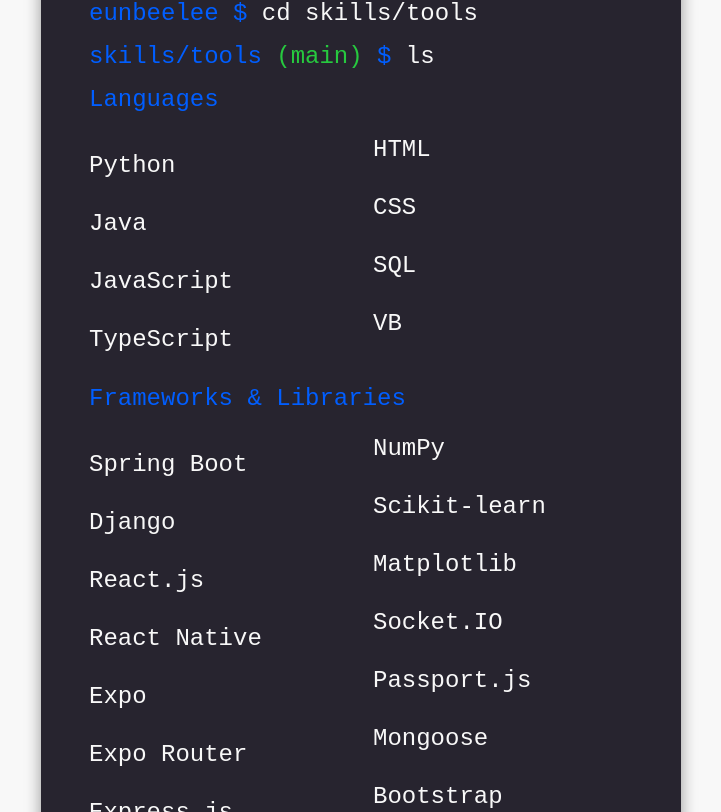
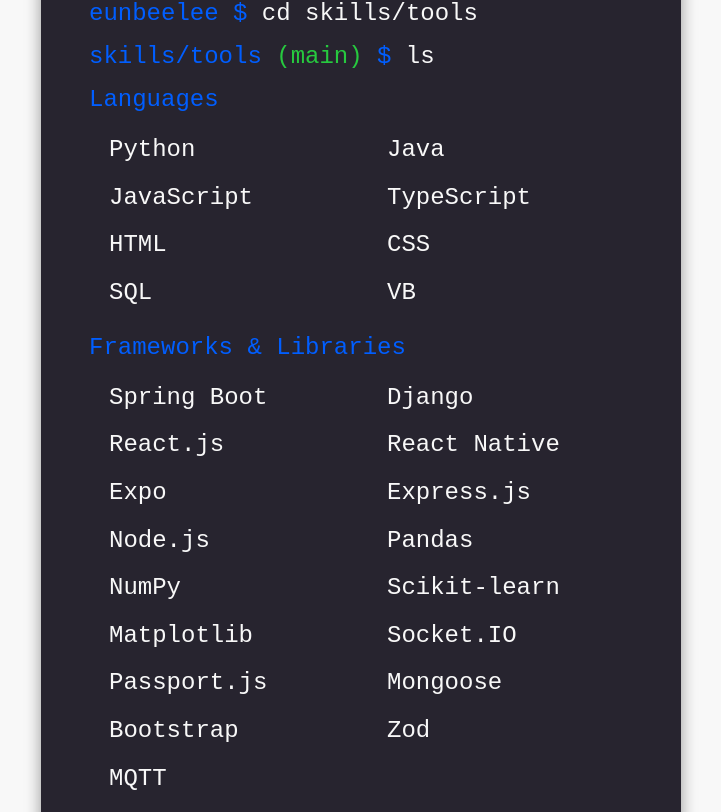
Before and after one commit to unbee-lee/portfolio, a React (Create React App) app: page /about in a window 1280 px wide. Shown: the part 588-1400 px from the top of the page, without its empty margins (279-1000 px from the left). Built offline with nearby package versions, Linux system fonts and the light colour scheme; the HTML template or start-up script is replaced by a standard one.

Commit message:
Fix skills section alignment

```diff
--- a/src/components/about/About.module.scss
+++ b/src/components/about/About.module.scss
@@ -9,13 +9,19 @@
 }
 
 .skills {
-  columns: 1;
+  display: grid;
+  grid-template-columns: 1fr;
+  align-items: start;
+  gap: 0.35rem 2rem;
+  padding-left: 1.25rem;
+  margin: 0 0 1.25rem;
+
   @media only screen and (min-width: 940px) {
-    columns: 2;
+    grid-template-columns: repeat(2, minmax(0, 1fr));
   }
 
   li {
-    margin: 0;
+    margin: 0 !important;
     line-height: 1.75;
   }
 }
--- a/src/info/Info.js
+++ b/src/info/Info.js
@@ -78,11 +78,11 @@
         },
         {
             category: 'Frameworks & Libraries',
-            items: ['Spring Boot', 'Django', 'React.js', 'React Native', 'Expo', 'Expo Router', 'Express.js', 'Node.js', 'Pandas', 'NumPy', 'Scikit-learn', 'Matplotlib', 'Socket.IO', 'Passport.js', 'Mongoose', 'Bootstrap', 'Zod', 'MQTT.js', 'react-native-maps']
+            items: ['Spring Boot', 'Django', 'React.js', 'React Native', 'Expo', 'Express.js', 'Node.js', 'Pandas', 'NumPy', 'Scikit-learn', 'Matplotlib', 'Socket.IO', 'Passport.js', 'Mongoose', 'Bootstrap', 'Zod', 'MQTT']
         },
         {
             category: 'Cloud & Infrastructure',
-            items: ['AWS (S3, EC2, RDS)', 'Docker', 'Docker Compose', 'Vercel', 'Mosquitto', 'Raspberry Pi 5', 'MQTT']
+            items: ['AWS(S3, EC2, RDS)', 'Docker', 'Vercel', 'Mosquitto', 'Raspberry Pi 5', 'MQTT']
         },
         {
             category: 'Tools & Platforms',
```
